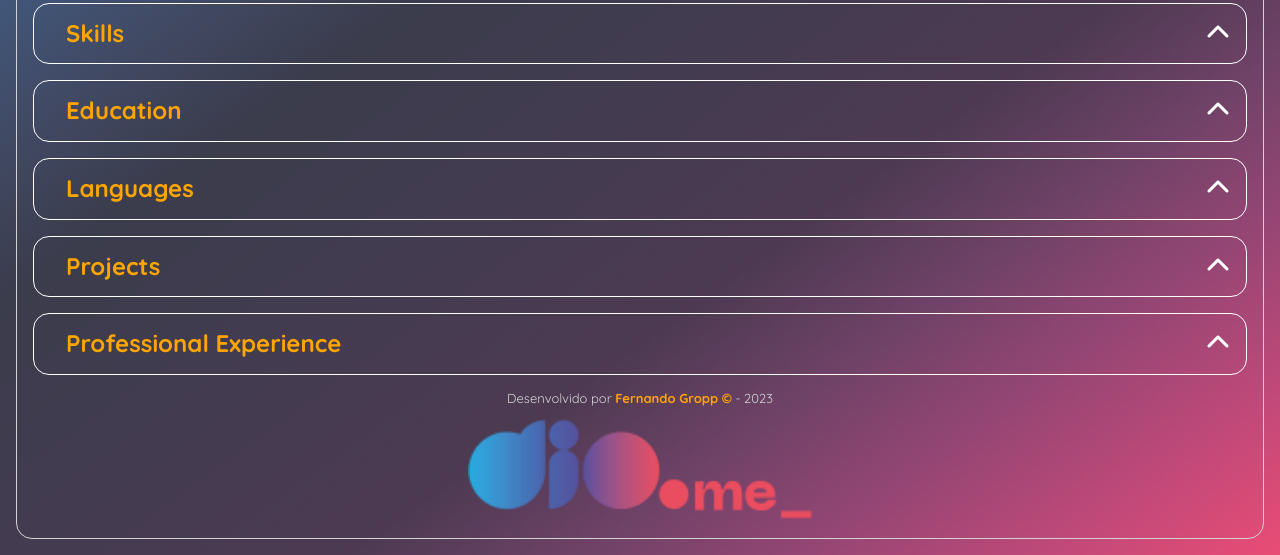
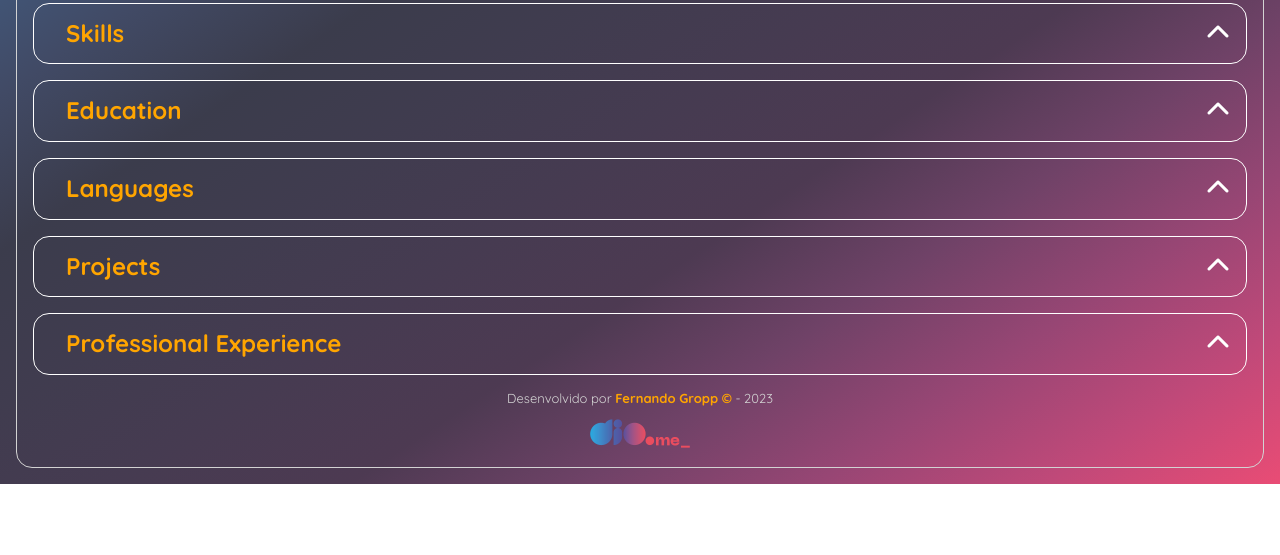
Before and after one commit to Gropp/gropp.github.io, a plain HTML site: page index.html in a window 1280 px wide. Shown: the part 369-924 px from the top of the page. After the commit the page ends 853 px from the top, so only its background shows below. Drawn offline with nearby package versions, Linux system fonts and the light colour scheme.

Commit message:
correcao

```diff
--- a/assets/css/secoes.css
+++ b/assets/css/secoes.css
@@ -242,6 +242,5 @@ footer span {
 }
 
 footer img {
-    height: 100px;
-    align-items: flex-start;
+    width: 100px;
 }
```
